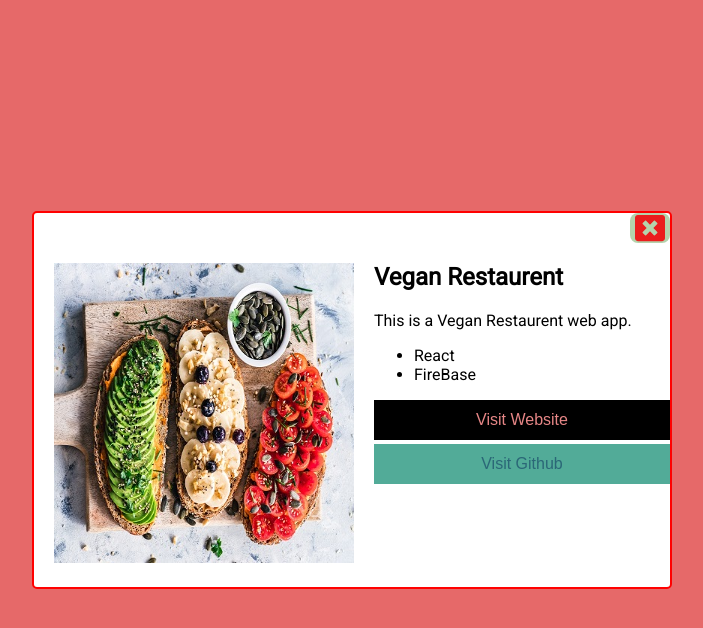
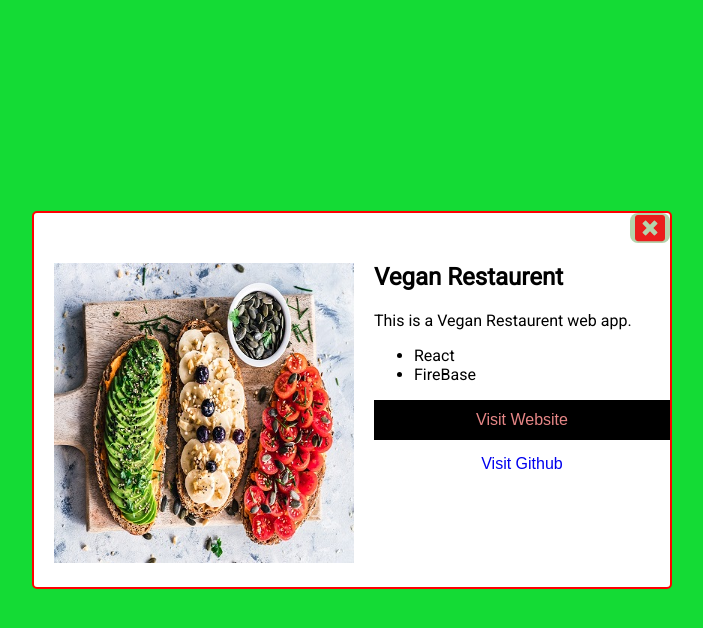
Before and after one commit to SalahUddin7/Portfolio-React.js, a React (Create React App) app: page / in a window 1280 px wide. Both pictures are taken after a click on the element "Vegan Restaurent". Shown: the part 1448-2076 px from the top of the page, without its empty margins (288-991 px from the left). Built offline with nearby package versions, Linux system fonts and the light colour scheme.

Commit message:
css edited

```diff
--- a/src/css/ModalContainer.css
+++ b/src/css/ModalContainer.css
@@ -1,19 +1,16 @@
 .overlay-style {
   position: fixed;
   top: 0;
-  right: 0;
+  right: 0px;
   left: 0;
   bottom: 0;
-  background-color: rgb(230, 105, 105);
+  background-color: rgb(20, 219, 53);
 
   z-index: 1000;
 }
 
 .modal-style {
   position: fixed;
-  /* display: flex;
-  justify-content: center;
-  align-items: center; */
 
   border: 2px solid red;
   border-radius: 5px;
@@ -23,11 +20,6 @@
   transform: translate(-50%, -50%);
   background-color: rgb(255, 255, 255);
   z-index: 100;
-  /* width: 90%;
-  max-width: 420px;
-  height: 300px;
-  max-height: 550px;
-  overflow: auto;  */
 }
 
 .btn-cancel {
--- a/src/css/variables.css
+++ b/src/css/variables.css
@@ -10,7 +10,9 @@
   --space-big: 24px;
   --space-bigger: 48px;
   /* Color */
-  --color-Ming: #2b6777;
-  --color-Polished-Pine: #52ab98;
+
+  --color-primary: var (--swatch-black) #00000
+  --color-black: #000000;
+  --color-white: #ffffff;
   --color-Columbia-Blue: #c8d8e4;
 }
```
